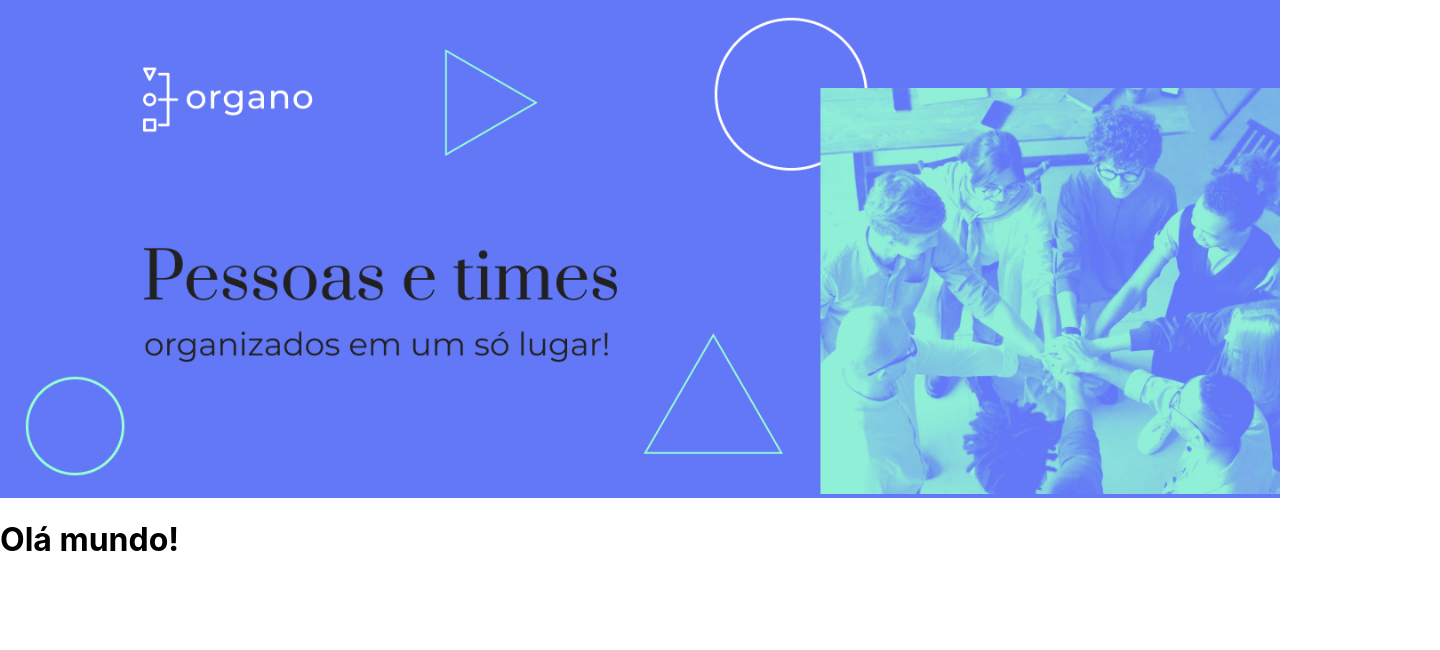
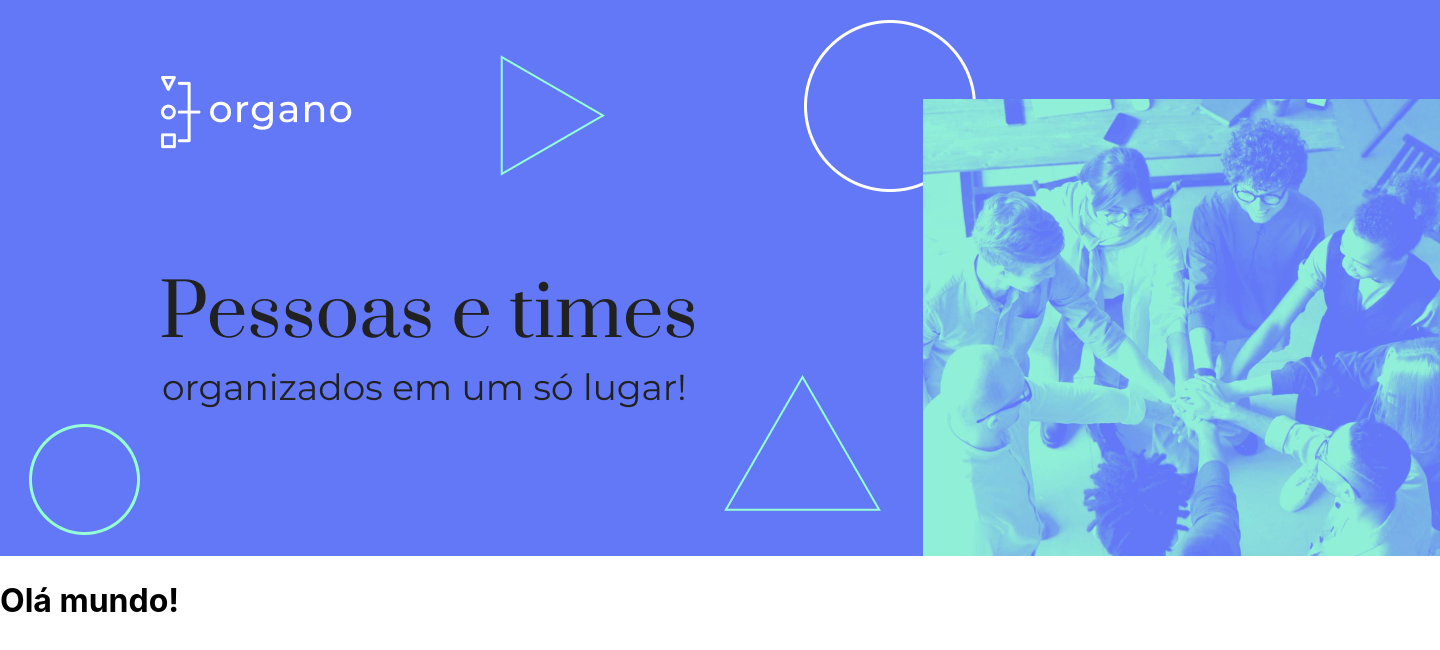
Before and after one commit to douglaswenzel/Organo-App, a React (Create React App) app in the folder Organo-App-main/: page / in a window 1280 px wide. Shown: the top 650 px of the page, 1440 px wide, since content can reach past the window. Built offline with nearby package versions, Linux system fonts and the light colour scheme.

Commit message:
Atualização

```diff
--- a/Organo-App-main/src/shared/componentes/banner/banner.tsx
+++ b/Organo-App-main/src/shared/componentes/banner/banner.tsx
@@ -2,8 +2,8 @@ import './banner.css'
 
 function Banner(){
     return(
-        <header className="banner">
-        <img src="../../img/banner.png" alt="Banner" />
+        <header className="banner-principal">
+        <img src="../../img/banner.png" alt="Banner principal" />
         </header>
     )
 }
```
